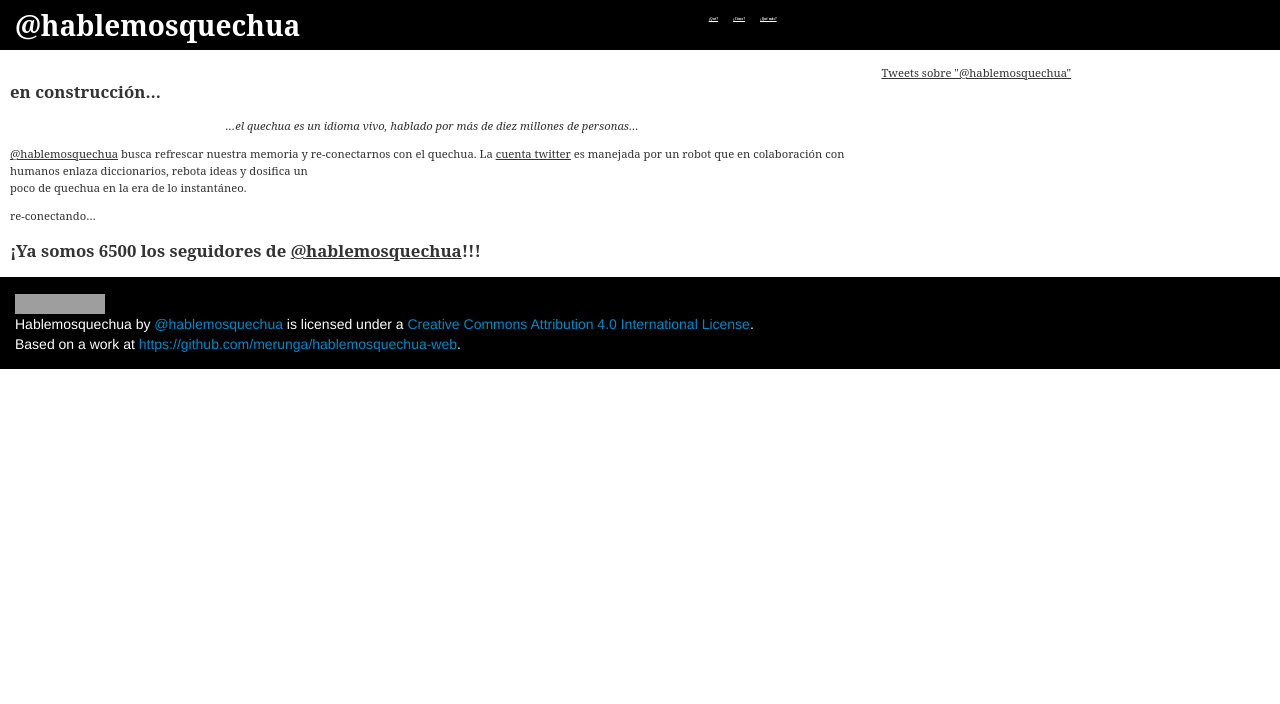
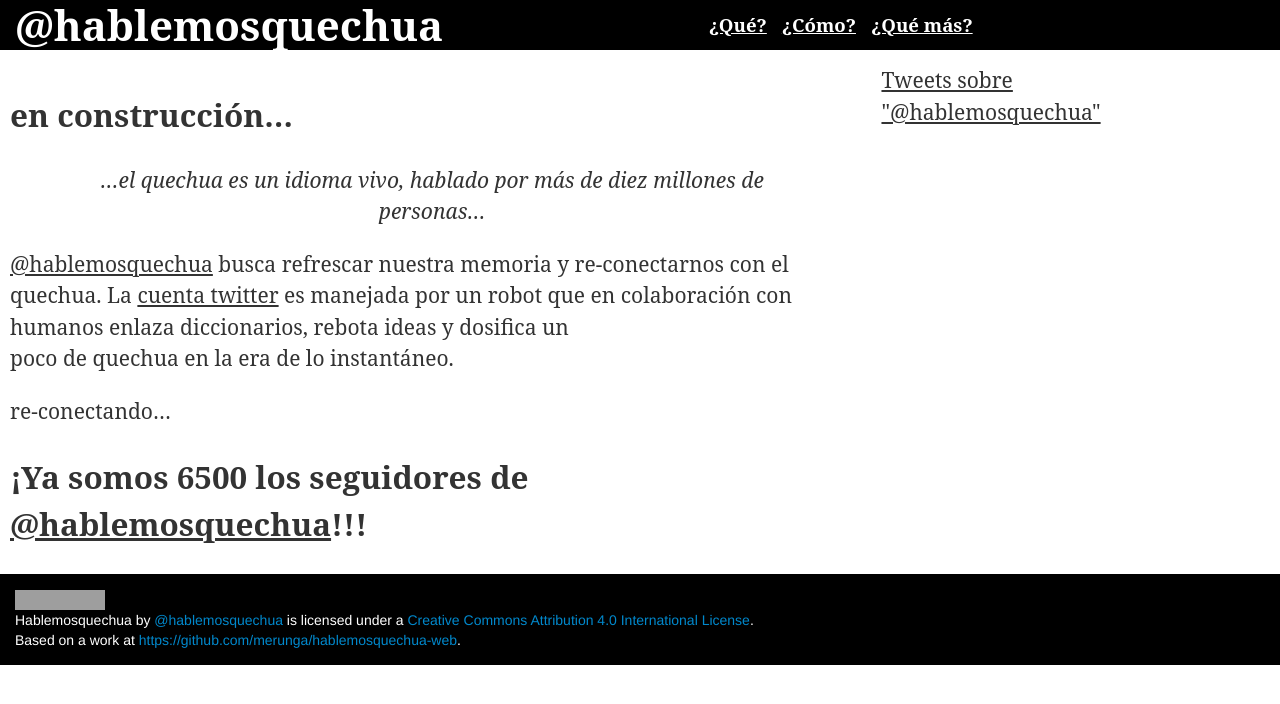
Before and after one commit to merunga/hablemosquechua-web, a Jekyll site: the page built from index.md, in a window 1280 px wide. Shown: the top 704 px of the page. Built offline with Jekyll 4.4.1, drawn with Linux system fonts in a browser that asks for light colours; some web fonts are replaced; comment, search, counter and statistics services are not loaded; grey boxes are pictures that could not be loaded.

Commit message:
tamaño de letra?

```diff
--- a/css/main.css
+++ b/css/main.css
@@ -27,7 +27,7 @@
 header h1 {
   margin: 0 !important;
   padding: 15px;
-  font-size: 2em;
+  font-size: 3em;
   min-height: .5em !important;
 }
 
@@ -46,7 +46,7 @@
 }
 
 nav#main-nav * {
-  font-size: 0.6em;
+  font-size: 1.1em;
   font-weight: bolder;
 }
 
@@ -54,7 +54,7 @@
   padding-left: 10px;
   padding-right: 10px;
   line-height: 1.5;
-  font-size: 0.8em;
+  font-size: 1.5em;
 }
 
 #container a {
```
Also changed, not shown: 2 other files.
